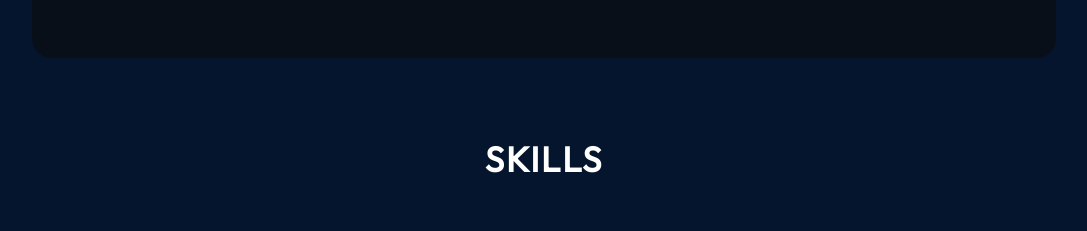
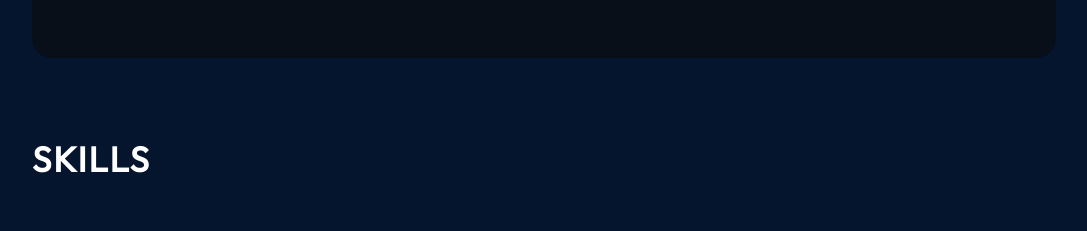
Before and after one commit to Krissny/my_portfolio, a React (Vite) app: page / in a window 1280 px wide. Shown: the part 1300-1531 px from the top of the page, without its empty margins (96-1183 px from the left). Built offline with nearby package versions, Linux system fonts and the light colour scheme.

Commit message:
fix text align and title

```diff
--- a/index.html
+++ b/index.html
@@ -4,7 +4,7 @@
     <meta charset="UTF-8" />
     <link rel="icon" type="image/x-icon" href="/favicon.png" />
     <meta name="viewport" content="width=device-width, initial-scale=1.0" />
-    <title>My protfolio</title>
+    <title>Krishna</title>
   </head>
   <body>
     <div id="root"></div>
--- a/src/components/experience/experience.module.css
+++ b/src/components/experience/experience.module.css
@@ -13,7 +13,6 @@
   letter-spacing: 1.75px;
   text-transform: uppercase;
   margin-bottom: 8%;
-  text-align: center;
 }
 
 .skills {
```
Also changed, not shown: package.json (line endings or trailing spaces).
